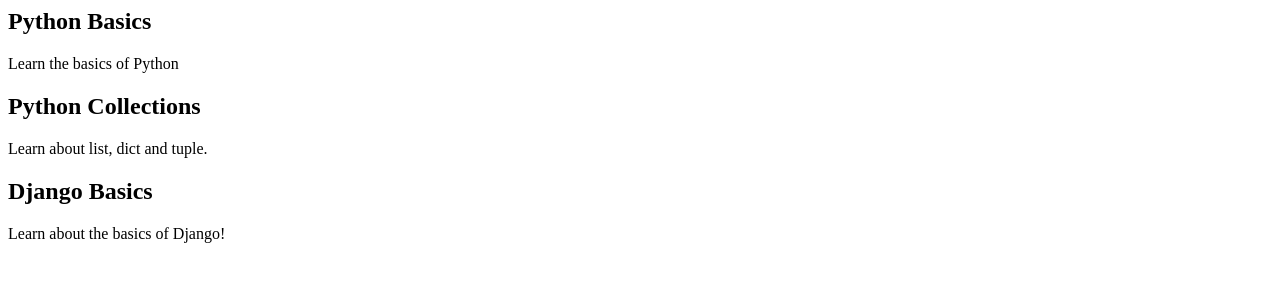
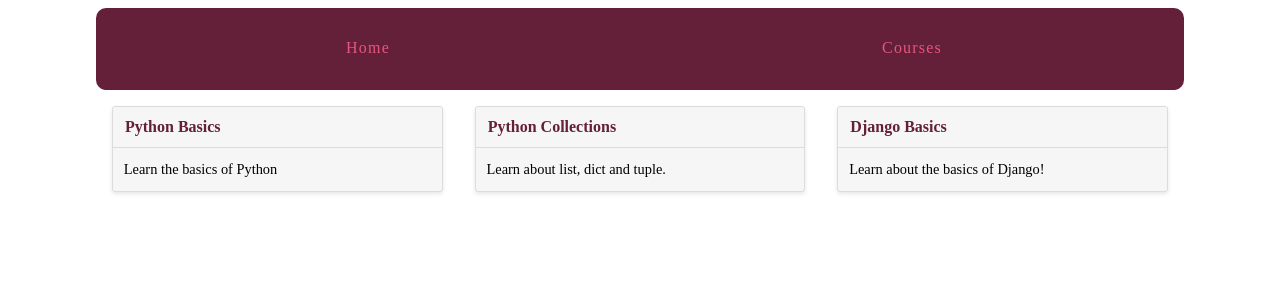
Before and after one commit to case112/Python_TH, a Django app: page /courses/ in a window 1280 px wide. Shown: the top 300 px of the page. Run offline with Django 3.2, Linux system fonts and the light colour scheme; data comes from the database, SQL or seed files in the repository.

Commit message:
Url tags

```diff
--- a/_Django/Django_basics/learning_site/courses/templates/courses/course_list.html
+++ b/_Django/Django_basics/learning_site/courses/templates/courses/course_list.html
@@ -1,4 +1,17 @@
-{% for course in courses %}
-<h2>{{ course.title }}</h2>
-{{ course.description }}
-{% endfor %}
+{% extends "layout.html" %}
+
+{% block title %} Available Courses {% endblock %}
+
+{% block content %}
+<div class="cards">
+
+	{% for course in courses %}
+	<div class="card">
+		<header><a href="{% url 'detail' pk=course.pk %}">{{ course.title }}</a></header>
+		<div class="card-copy">
+			{{ course.description }}
+		</div>
+	</div>
+	{% endfor %}
+</div>
+{% endblock %}
--- a/_Django/Django_basics/learning_site/courses/urls.py
+++ b/_Django/Django_basics/learning_site/courses/urls.py
@@ -3,7 +3,7 @@ from django.conf.urls import url
 from . import views
 
 urlpatterns = [
-	url(r'^$', views.course_list),
-	url(r'(?P<pk>\d+)/$', views.course_detail),
-	url(r'(?P<course_pk>\d+)/(?P<step_pk>\d+)', views.step_detail),
+	url(r'^$', views.course_list, name='list'),
+	url(r'(?P<pk>\d+)/$', views.course_detail, name='detail'),
+	url(r'(?P<course_pk>\d+)/(?P<step_pk>\d+)', views.step_detail, name='step'),
 ]
--- a/_Django/Django_basics/learning_site/templates/layout.html
+++ b/_Django/Django_basics/learning_site/templates/layout.html
@@ -9,6 +9,12 @@
 
 	<body>
 		<div class="site-container">
+			<nav>
+				<a href="{% url 'views.hello_world' %}">Home</a>
+				<a href="{% url 'courses.views.course_list' %}">Courses</a>
+			</nav>
+
+
 		{% block content %} {% endblock %}
 		</div>
 	</body>
```
Also changed, not shown: _Django/Django_basics/commands_for_creating_things.py (+14 -0 lines).
